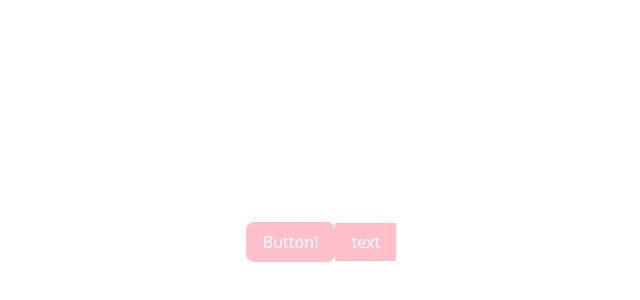
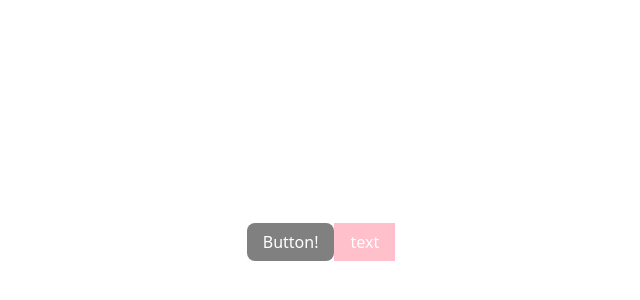
Before and after one commit to avcxmgs/component_library, a React (Vite) app in the folder component_library/: page / in a window 1280 px wide. Shown: the part 158-458 px from the top of the page, without its empty margins (319-959 px from the left). Built offline with nearby package versions, Linux system fonts and the light colour scheme.

Commit message:
added button styles for disabled state

```diff
--- a/component_library/src/App.tsx
+++ b/component_library/src/App.tsx
@@ -8,7 +8,7 @@ function App() {
 
   return (
     <>
-      <Button>Button!</Button>
+      <Button disabled={true}>Button!</Button>
       <Label htmlFor="text">Text here</Label>
     </>
   )
--- a/component_library/src/components/Button/Button.tsx
+++ b/component_library/src/components/Button/Button.tsx
@@ -2,15 +2,17 @@ import React from 'react';
 import styled from 'styled-components';
 import { ButtonProps } from './Button.types';
 
-const StyledButton = styled.button<{}>`
-  background-color: pink;
+const StyledButton = styled.button<ButtonProps>`
+  background-color: ${({ disabled }) => (disabled ? 'gray' : 'pink')};
   color: white;
   font-size: 16px;
+  border: none;
   padding: 8px 16px;
+  cursor: ${({ disabled }) => (disabled ? 'not-allowed' : 'pointer')};
 `;
 
-const Button = (props: ButtonProps) => {
-    return <StyledButton>{props.children}</StyledButton>;
+const Button: React.FC<ButtonProps> = ({children, disabled}) => {
+    return <StyledButton disabled={disabled}>{children}</StyledButton>;
 };
 
 export default Button;
--- a/component_library/src/components/Button/Button.types.tsx
+++ b/component_library/src/components/Button/Button.types.tsx
@@ -1,3 +1,4 @@
 export interface ButtonProps extends React.ButtonHTMLAttributes<HTMLButtonElement> {
     children: React.ReactNode;
+    disabled?: boolean;
   }
```
